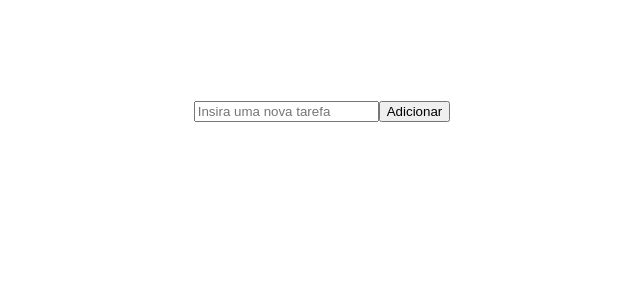
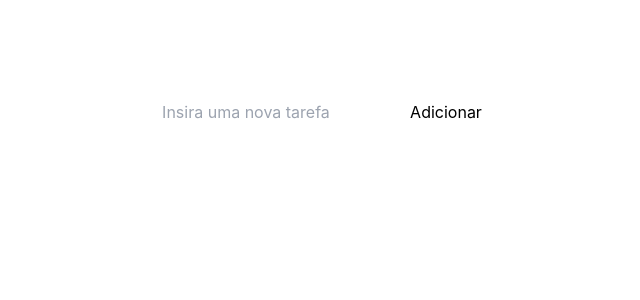
Before and after one commit to ikruuu/React-Task-List, a React (Create React App) app in the folder to-do-list/: page / in a window 1280 px wide. Shown: the top 300 px of the page, without its empty margins (318-958 px from the left). Built offline with nearby package versions, Linux system fonts and the light colour scheme.

Commit message:
Instalação do tailwind

```diff
--- a/to-do-list/src/App.css
+++ b/to-do-list/src/App.css
@@ -1,3 +1,7 @@
+@tailwind base;
+@tailwind components;
+@tailwind utilities;
+
 .App {
   width: 100vw;
   height: 100vh;
@@ -24,35 +28,33 @@
 }
 
 .task-list {
-  width: 280px;
   list-style: none;
   border: black 1px solid;
-  height: 30px;
   display: flex;
   align-items: center;
-  padding-left: 20px;
-  font-size: 30px;
+  padding: 6px;
   border-radius: 20px;
   margin-top: 10px;
 }
 
 .buttons {
   display: flex;
-  gap: 5px;
+  gap: 10px;
 }
 
 .task-button {
+  display: flex;
+  justify-content: center;
+  align-items: center;
   cursor: pointer;
+  width: 30px;
+  height: 20px;
 }
 
 .complete-button {
   background-color: green;
 }
 
-.edit-button {
-  background-color: yellow;
-}
-
 .delete-button {
   background-color: red;
 }
--- a/to-do-list/src/App.js
+++ b/to-do-list/src/App.js
@@ -1,4 +1,3 @@
-import logo from './logo.svg';
 import './App.css';
 import Formulario from './Components/Form';
 import React, { useState } from 'react';
--- /dev/null
+++ b/to-do-list/tailwind.config.js
@@ -0,0 +1,8 @@
+/** @type {import('tailwindcss').Config} */
+module.exports = {
+  content: [],
+  theme: {
+    extend: {},
+  },
+  plugins: [],
+}
```
